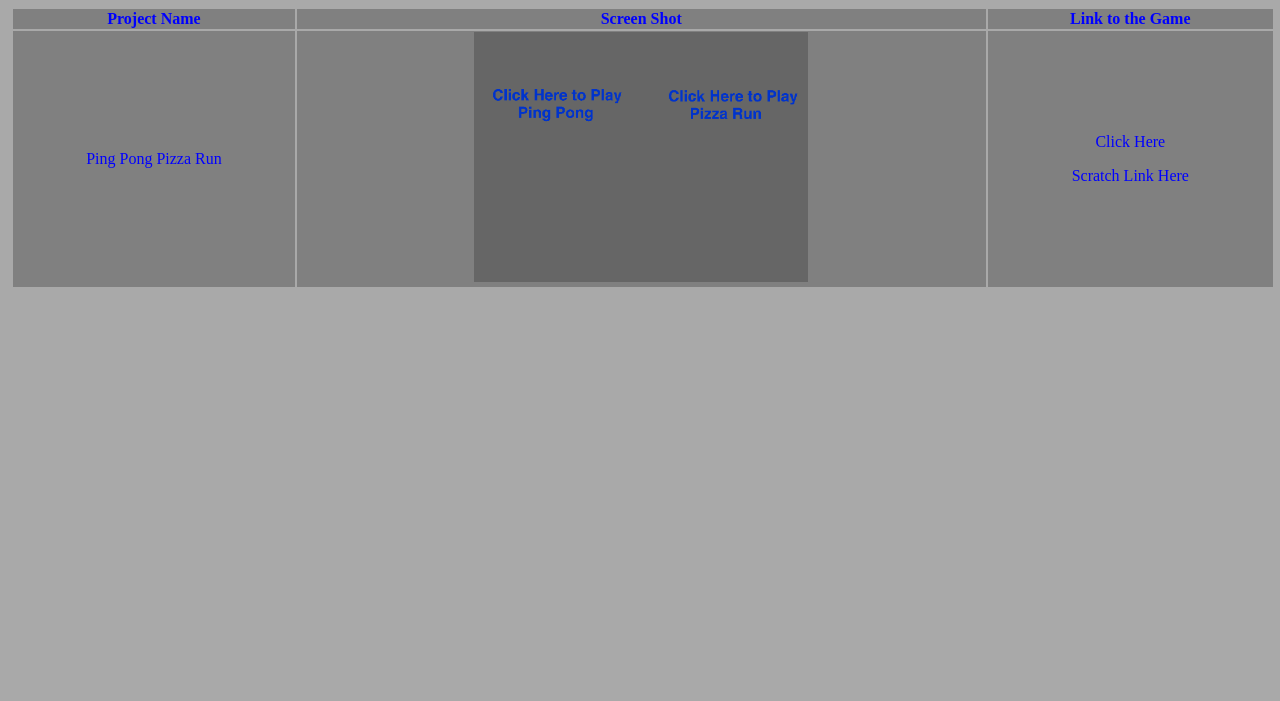
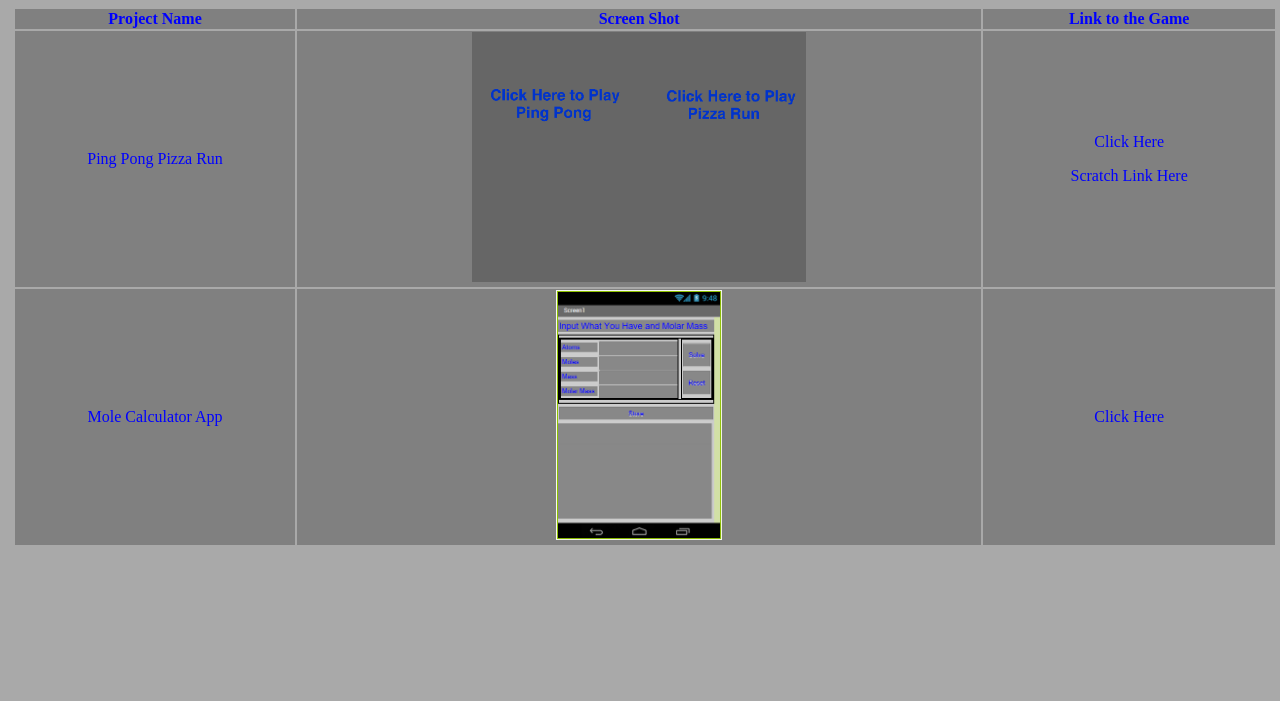
Before and after one commit to jbreipohl/jbreipohl.github.io, a plain HTML site: page my_website/portfolio.html in a window 1280 px wide. Shown: the part 99-800 px from the top of the page. Drawn offline with Linux system fonts and the light colour scheme.

Commit message:
calculator update

```diff
--- a/my_website/jonah.css
+++ b/my_website/jonah.css
@@ -7,7 +7,7 @@ body{
 a:link, a:visited {
     background-color: gray;
     color: blue;
-    padding: 10px 10px;
+    padding: 12px 12px;
     text-align: center;
     text-decoration: none;
     display: square;
@@ -20,8 +20,8 @@ a:hover, a:active {
 
 table {
 	width:80%;
-	margin-left: 3px;
-	margin-right: 3px;
+	margin-left: 5px;
+	margin-right: 5px;
 	text-align: center;
 }
 td {
@@ -29,7 +29,7 @@ td {
 }
 
 tr {
-	border: 3px blue;
+	border: 5px blue;
 	text-align: center;
 	background-color:gray;
 }
--- a/my_website/portfolio.html
+++ b/my_website/portfolio.html
@@ -29,6 +29,15 @@
             </p>
             </td>
         </tr>
+         <tr>
+            <td>Mole Calculator App</td>
+            <td><img src="images/Capture.PNG" height="250"></td>
+            <td>
+            <p>
+            <a href="Files/Calculator.aia">Click Here</a>
+            </p>
+            </td>
+        </tr>
     </table>
 	  </body>
 	</html>
```
Also changed, not shown: my_website/index.html (+1 -1 lines), my_website/images/Capture.PNG (added), 1 other file.
